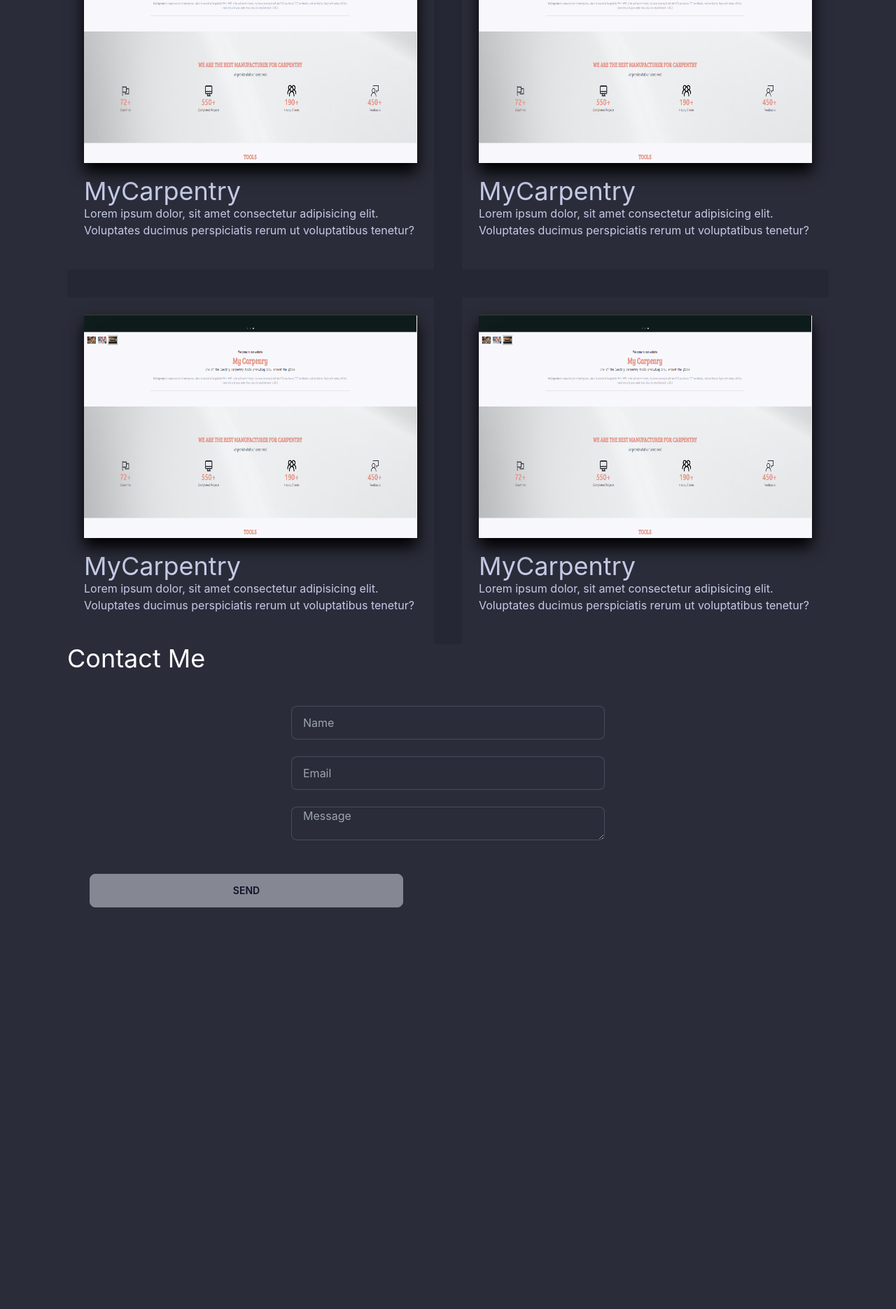
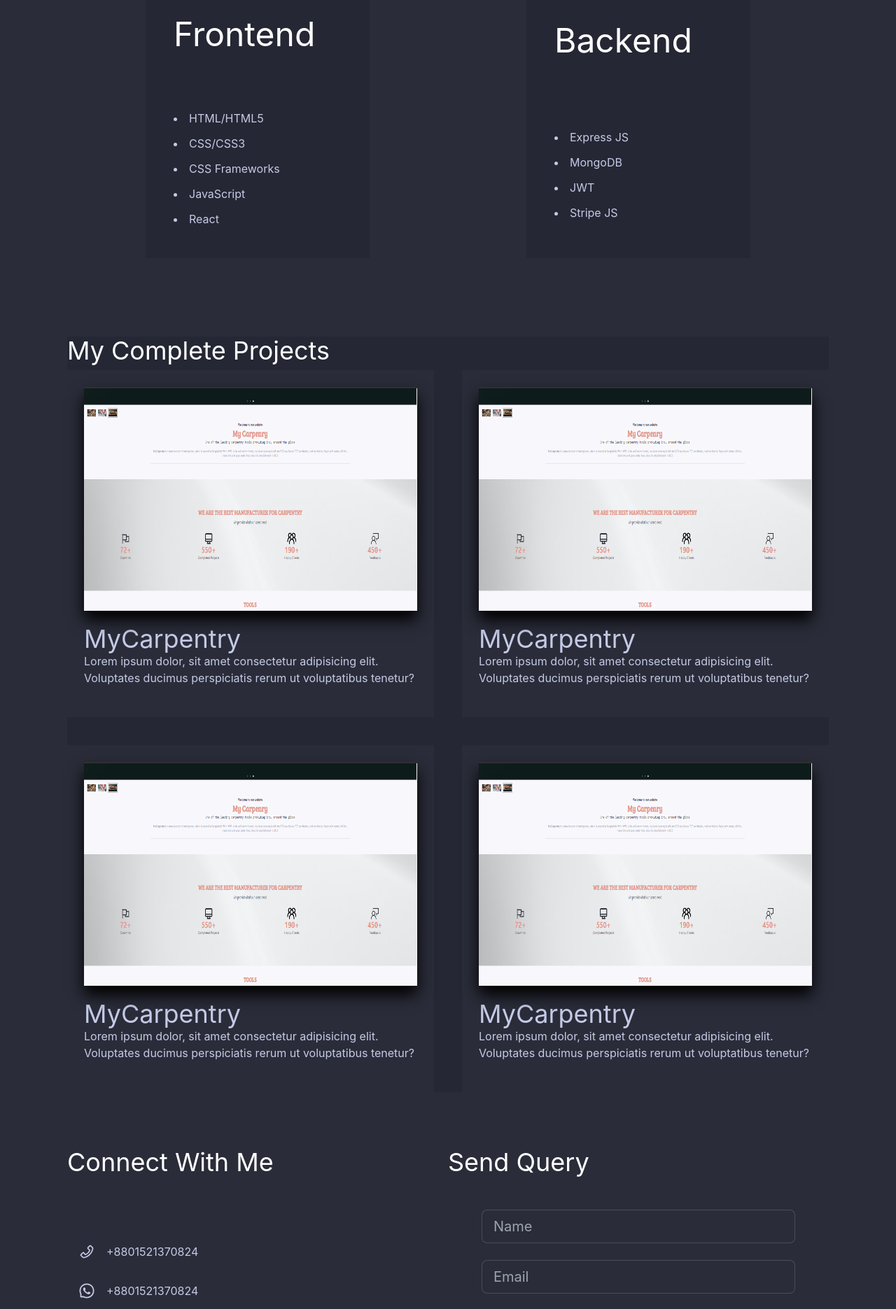
Before and after one commit to AnikKDev/my-portfolio, a React (Create React App) app: page /project/1 in a window 1280 px wide. Shown: the part 880-2751 px from the top of the page at 70% size. Before the commit the page ends 2209 px from the top, so only its background shows below. Built offline with nearby package versions, Linux system fonts and the light colour scheme.

Commit message:
completed connect section

```diff
--- a/package.json
+++ b/package.json
@@ -10,6 +10,7 @@
     "daisyui": "^2.15.2",
     "react": "^18.1.0",
     "react-dom": "^18.1.0",
+    "react-icons": "^4.4.0",
     "react-scripts": "5.0.1",
     "web-vitals": "^2.1.4"
   },
--- a/src/Pages/Header.js
+++ b/src/Pages/Header.js
@@ -3,9 +3,9 @@ import React from 'react';
 const Header = () => {
     const menuItems = <>
         <li className="mx-2"><a>HOME</a></li>
-        <li className="mx-2"><a>PROJECTS</a></li>
-        <li className="mx-2"><a>ABOUT</a></li>
-        <li className="mx-2"><a>CONTACT</a></li>
+        <li className="mx-2"><a href='#projects'>PROJECTS</a></li>
+        <li className="mx-2"><a href='#services'>SERVICES</a></li>
+        <li className="mx-2"><a href='#contact'>CONTACT</a></li>
     </>
     return (
         <div class="navbar bg-[#252734] md:px-16">
--- a/src/Pages/Home/Contact.js
+++ b/src/Pages/Home/Contact.js
@@ -1,43 +1,13 @@
-import React, { useRef } from 'react';
-import emailjs from '@emailjs/browser';
+import React from 'react';
+import HireMe from './HireMe';
+import Social from './Social';
+
 const Contact = () => {
-    const form = useRef();
 
-    const sendEmail = (e) => {
-        e.preventDefault();
-        emailjs.sendForm('service_j1s0mrs', 'template_6z6xzzy', form.current, 'WiWDMEzH4OOTONo8R')
-            .then((result) => {
-                console.log(result.text);
-            }, (error) => {
-                console.log(error.text);
-            });
-        e.target.reset();
-    };
     return (
-        <div>
-            <h1 className="text-4xl text-secondary">Contact Me</h1>
-            <form ref={form} onSubmit={sendEmail} class="card-body mx-auto">
-                <div class="form-control items-center">
-                    <label class="label">
-                    </label>
-                    <input type="text" placeholder="Name" class="input input-bordered w-full max-w-md" name="user_name" />
-                </div>
-                <div class="form-control items-center">
-                    <label class="label">
-                    </label>
-                    <input required type="email" placeholder="Email" class="input input-bordered w-full max-w-md" name="user_email" />
-                </div>
-                <div class="form-control items-center">
-                    <label class="label">
-                    </label>
-                    <textarea placeholder="Message" class="input input-bordered w-full max-w-md" name="message" />
-                    <label class="label">
-                    </label>
-                </div>
-                <div class="form-control mt-6">
-                    <button type="submit" class="btn btn-primary w-full max-w-md">Send</button>
-                </div>
-            </form>
+        <div className="grid md:grid-cols-1 items-start lg:grid-cols-2">
+            <Social></Social>
+            <HireMe></HireMe>
         </div>
     );
 };
--- /dev/null
+++ b/src/Pages/Home/HireMe.js
@@ -0,0 +1,45 @@
+import React, { useRef } from 'react';
+import emailjs from '@emailjs/browser';
+const HireMe = () => {
+    const form = useRef();
+
+    const sendEmail = (e) => {
+        e.preventDefault();
+        emailjs.sendForm('service_j1s0mrs', 'template_6z6xzzy', form.current, 'WiWDMEzH4OOTONo8R')
+            .then((result) => {
+                console.log(result.text);
+            }, (error) => {
+                console.log(error.text);
+            });
+        e.target.reset();
+    };
+    return (
+        <div className="my-20">
+            <h1 className="text-4xl text-secondary">Send Query</h1>
+            <form ref={form} onSubmit={sendEmail} class="card-body mx-auto">
+                <div class="form-control items-center">
+                    <label class="label">
+                    </label>
+                    <input type="text" placeholder="Name" class="input input-bordered w-full max-w-md text-xl" name="user_name" />
+                </div>
+                <div class="form-control items-center">
+                    <label class="label">
+                    </label>
+                    <input required type="email" placeholder="Email" class="input input-bordered w-full max-w-md text-xl" name="user_email" />
+                </div>
+                <div class="form-control items-center">
+                    <label class="label">
+                    </label>
+                    <textarea placeholder="Message" class="input input-bordered w-full max-w-md text-xl" name="message" />
+                    <label class="label">
+                    </label>
+                </div>
+                <div class="form-control items-center mt-6">
+                    <button type="submit" class="btn btn-primary w-full max-w-md">Send</button>
+                </div>
+            </form>
+        </div>
+    );
+};
+
+export default HireMe;
--- a/src/Pages/Home/Home.js
+++ b/src/Pages/Home/Home.js
@@ -2,11 +2,14 @@ import React from 'react';
 import Banner from './Banner';
 import Contact from './Contact';
 import Projects from './Projects';
+import Services from './Services';
 
 const Home = () => {
     return (
         <div className="md:px-24">
             <Banner />
+            <Services></Services>
+
             <Projects />
             <Contact />
         </div>
--- a/src/Pages/Home/Projects.js
+++ b/src/Pages/Home/Projects.js
@@ -5,7 +5,7 @@ import project3 from '../../img/project-3.PNG';
 import './Projects.css';
 const Projects = () => {
     return (
-        <div className="bg-[#252734]">
+        <div className="bg-[#252734]" id="projects">
             <h2 className="text-4xl text-secondary my-2">My Complete Projects</h2>
             <div className="grid sm:grid-cols-1 gap-10 lg:grid-cols-2">
                 <div className="project-container bg-base-100 p-6">
--- /dev/null
+++ b/src/Pages/Home/Services.css
@@ -0,0 +1,8 @@
+.service-box {
+    transition: .8s;
+}
+
+.service-box:hover {
+    transform: scale3d(1.01, 1.01, 1.01);
+    box-shadow: #00000047 0px 2px 28px 4px;
+}
--- /dev/null
+++ b/src/Pages/Home/Services.js
@@ -0,0 +1,37 @@
+import React from 'react';
+import './Services.css';
+const Services = () => {
+    return (
+        <div className="py-10" id="services">
+            <h2 className="text-5xl">What I Can Provide</h2>
+            <div className="grid sm:grid-cols-1 gap-y-10 my-16 lg:grid-cols-2 justify-items-center">
+                <div >
+                    <div className="h-96 bg-[#252734] w-80 flex flex-col justify-around pl-10 service-box">
+                        <h3 className="text-5xl text-secondary my-2">Frontend</h3>
+                        <div>
+                            <li className="my-3 hover:text-secondary">HTML/HTML5</li>
+                            <li className="my-3 hover:text-secondary">CSS/CSS3</li>
+                            <li className="my-3 hover:text-secondary">CSS Frameworks</li>
+                            <li className="my-3 hover:text-secondary">JavaScript</li>
+                            <li className="my-3 hover:text-secondary">React</li>
+                        </div>
+                    </div>
+                </div>
+                <div>
+                    <div className="h-96 bg-[#252734] w-80 flex flex-col justify-around pl-10 service-box">
+                        <h3 className="text-5xl text-secondary my-2">Backend</h3>
+                        <div>
+                            <li className="my-3 hover:text-secondary">Express JS</li>
+                            <li className="my-3 hover:text-secondary">MongoDB</li>
+                            <li className="my-3 hover:text-secondary">JWT</li>
+                            <li className="my-3 hover:text-secondary">Stripe JS</li>
+                        </div>
+
+                    </div>
+                </div>
+            </div>
+        </div>
+    );
+};
+
+export default Services;
--- /dev/null
+++ b/src/Pages/Home/Social.js
@@ -0,0 +1,28 @@
+import React from 'react';
+import { AiOutlinePhone } from 'react-icons/ai';
+import { AiOutlineWhatsApp } from 'react-icons/ai';
+import { AiOutlineMail } from 'react-icons/ai';
+// import { AiOutlinePhone } from 'react-icons/ai';
+const Social = () => {
+    return (
+        <div className="my-20">
+            <h1 className="text-4xl text-secondary mb-20">Connect With Me</h1>
+            <div>
+                <div className="flex items-center">
+                    <AiOutlinePhone className="text-2xl mx-4"></AiOutlinePhone>
+                    <p className="my-4">+8801521370824</p>
+                </div>
+                <div className="flex items-center">
+                    <AiOutlineWhatsApp className="text-2xl mx-4"></AiOutlineWhatsApp>
+                    <p className="my-4">+8801521370824</p>
+                </div>
+                <div className="flex items-center">
+                    <AiOutlineMail className="text-2xl mx-4"></AiOutlineMail>
+                    <p className="my-4">anikdev2016@gmail.com</p>
+                </div>
+            </div>
+        </div>
+    );
+};
+
+export default Social;
```
Also changed, not shown: 1 other file (tests, documents, lock files or other folders).
